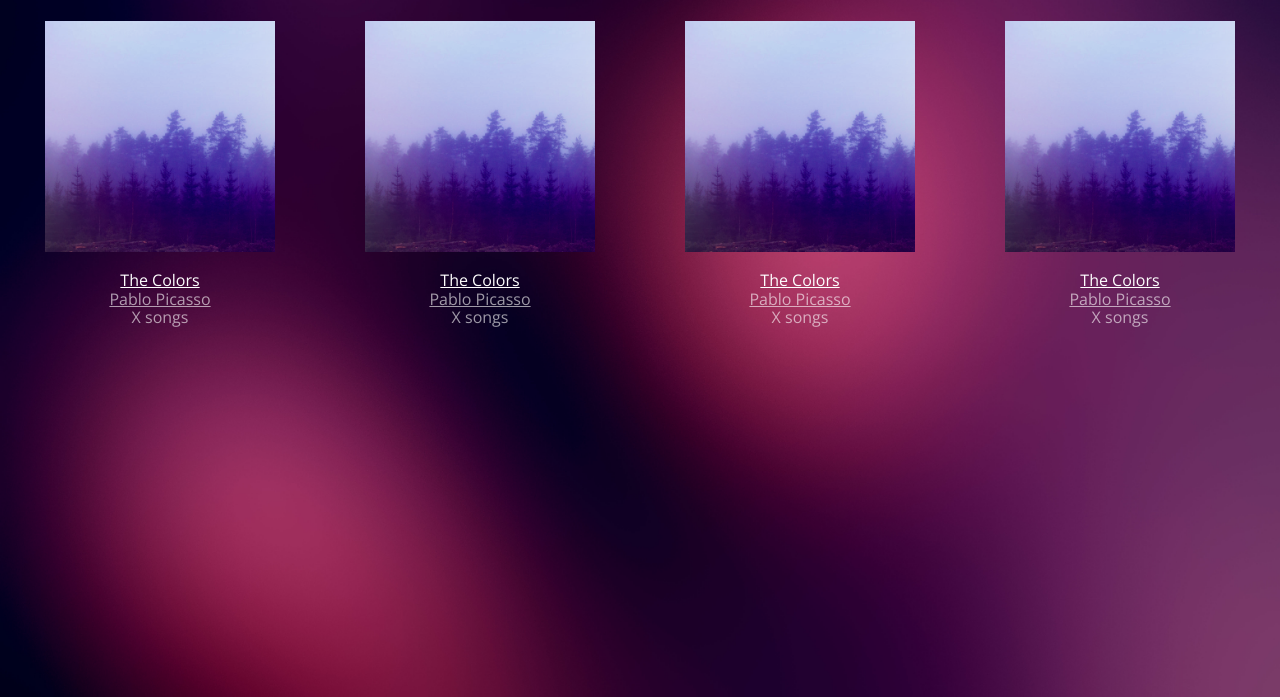
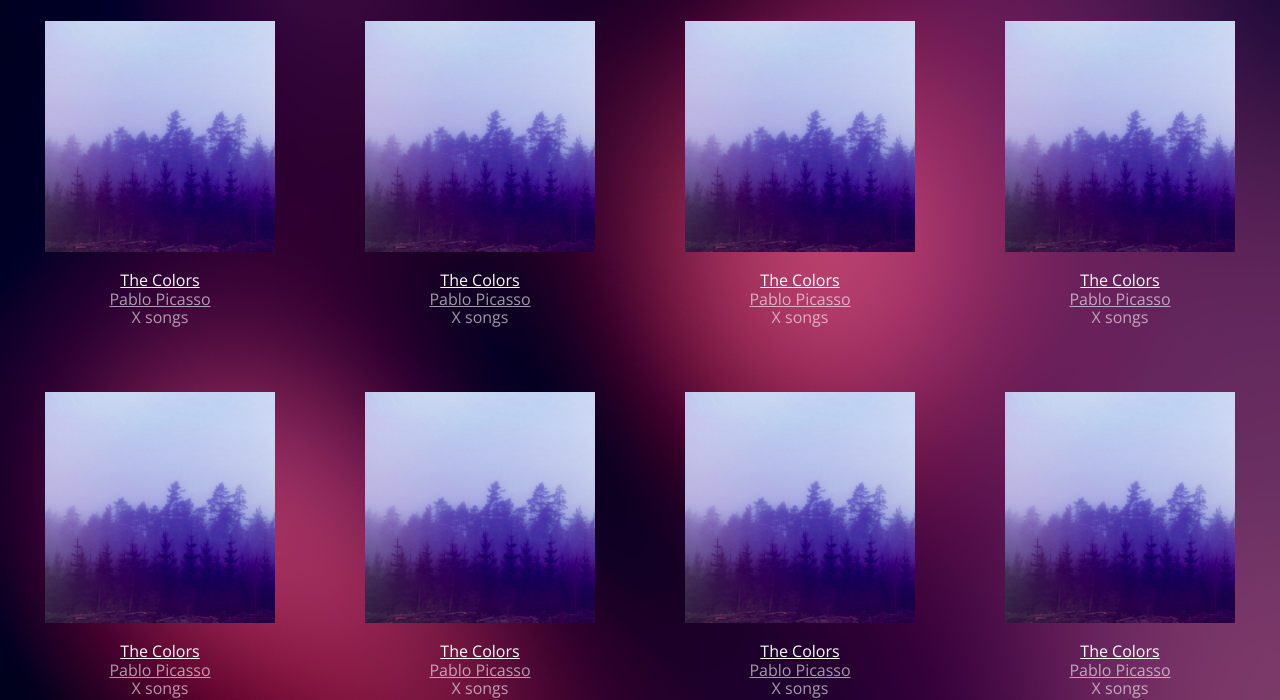
Before and after one commit to CyberMent/bloc-jams, a plain HTML site: page collection.html in a window 1280 px wide. Shown: the part 103-803 px from the top of the page. Drawn offline with nearby package versions, Linux system fonts and the light colour scheme.

Commit message:
Checkpoint 24 Collection: completed

```diff
--- a/collection.html
+++ b/collection.html
@@ -16,45 +16,8 @@
         <a href="index.html" class="logo"> <img src="assets/images/bloc_jams_logo.png" alt="bloc jams logo"> </a>
         <div class="links-container"> <a href="collection.html" class="navbar-link">collection</a> </div>
     </nav>
-    <section class="album-covers container clearfix">
-        <div class="collection-album-container column fourth"> <img src="assets/images/album_covers/01.png" />
-            <div class="collection-album-info caption">
-
-                <p> <a class="album-name" href="album.html">The Colors</a>
-                    <br/> <a href="album.html">Pablo Picasso</a>
-                    <br/> X songs
-                    <br/> </p>
-            </div>
-        </div>
-        <div class="collection-album-container column fourth"> <img src="assets/images/album_covers/01.png" />
-            <div class="collection-album-info caption">
-
-                <p> <a class="album-name" href="album.html">The Colors</a>
-                    <br/> <a href="album.html">Pablo Picasso</a>
-                    <br/> X songs
-                    <br/> </p>
-            </div>
-        </div>
-        <div class="collection-album-container column fourth"> <img src="assets/images/album_covers/01.png" />
-            <div class="collection-album-info caption">
-
-                <p> <a class="album-name" href="album.html">The Colors</a>
-                    <br/> <a href="album.html">Pablo Picasso</a>
-
-                    <br/> X songs
-                    <br/> </p>
-            </div>
-        </div>
-        <div class="collection-album-container column fourth"> <img src="assets/images/album_covers/01.png" />
-            <div class="collection-album-info caption">
-
-                <p> <a class="album-name" href="album.html">The Colors</a>
-                    <br/> <a href="album.html">Pablo Picasso</a>
-                    <br/> X songs
-                    <br/> </p>
-            </div>
-        </div>
-    </section>
+    <section class="album-covers container clearfix"> </section>
+    <script src="scripts/collection.js"></script>
 </body>
 
 </html>
--- /dev/null
+++ b/scripts/collection.js
@@ -0,0 +1,11 @@
+var collectionItemTemplate = '<div class="collection-album-container column fourth">' + '  <img src="assets/images/album_covers/01.png"/>' + '  <div class="collection-album-info caption">' + '    <p>' + '      <a class="album-name" href="/album.html"> The Colors </a>' + '      <br/>' + '      <a href="/album.html"> Pablo Picasso </a>' + '      <br/>' + '      X songs' + '      <br/>' + '    </p>' + '  </div>' + '</div>';
+window.onload = function () {
+    // #1
+    var collectionContainer = document.getElementsByClassName('album-covers')[0];
+    // #2
+    collectionContainer.innerHTML = '';
+    // #3
+    for (var i = 0; i < 12; i++) {
+        collectionContainer.innerHTML += collectionItemTemplate;
+    }
+}
```
